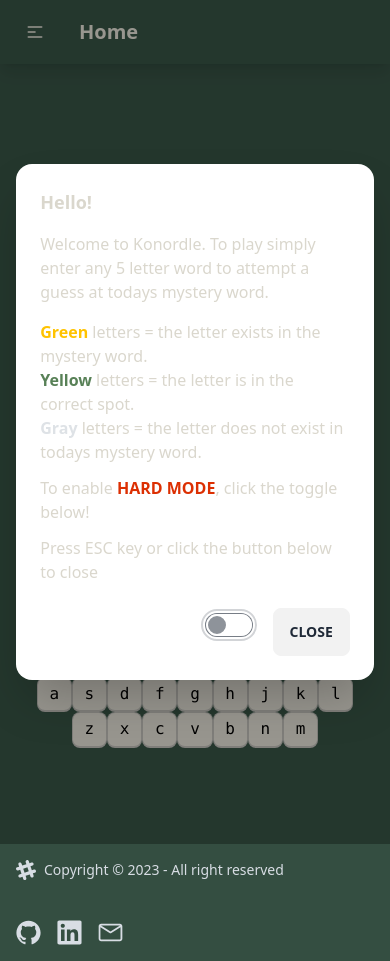
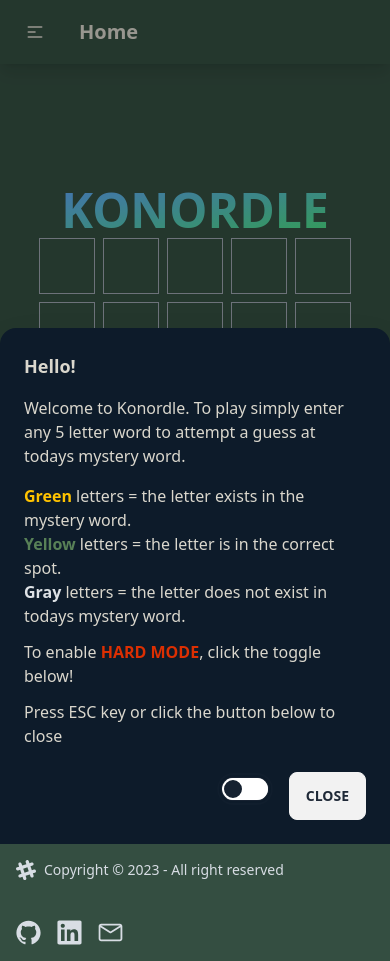
Before and after one commit to kbledows/nextgen-portfolio, a Next.js app: page /wordle in a window 390 px wide. Built offline with nearby package versions, Linux system fonts and the light colour scheme.

Commit message:
responsive modal + fixed modal colors on safari

```diff
--- a/src/app/wordle/page.js
+++ b/src/app/wordle/page.js
@@ -57,8 +57,8 @@ export default observer(function Wordle() {
 
     return (
         <div className="flex flex-col">
-            <dialog id="my_modal_1" className="modal">
-                <div className="modal-box">
+            <dialog id="my_modal_1" className="modal modal-bottom sm:modal-middle">
+                <div className="modal-box bg-[#0d1b2a]">
                     <h3 className="font-bold text-lg">Hello!</h3>
                     <p className="py-4">Welcome to Konordle. To play simply enter any 5 letter word to attempt a guess at todays mystery word.</p>
                     <p><span className="text-[#ffc300] font-bold">Green</span> letters = the letter exists in the mystery word. </p>
@@ -75,8 +75,8 @@ export default observer(function Wordle() {
                     </div>
                 </div>
             </dialog>
-            <dialog id="my_modal_2" className="modal">
-                <div className="modal-box">
+            <dialog id="my_modal_2" className="modal modal-bottom sm:modal-middle">
+                <div className="modal-box bg-[#0d1b2a]">
                     <h3 className="font-bold text-lg"><span className="text-[#dc2f02] font-bold">You LOST!</span></h3>
                     {(final_time <= 0) && <p className="py-4">You ran out of time!</p>}
                     <p>Press ESC key or click the button below to play again!</p>
@@ -89,8 +89,8 @@ export default observer(function Wordle() {
                     </div>
                 </div>
             </dialog>
-            <dialog id="my_modal_3" className="modal">
-                <div className="modal-box">
+            <dialog id="my_modal_3" className="modal modal-bottom sm:modal-middle">
+                <div className="modal-box bg-[#0d1b2a]">
                     <h3 className="text-md lg:text-2xl font-bold text-transparent bg-clip-text bg-gradient-to-br from-blue-400 to-green-400">You Won!</h3>
                     <p className="py-4">Congratulations!</p>
                     <p>Press ESC key or click the button below to play again!</p>
```
